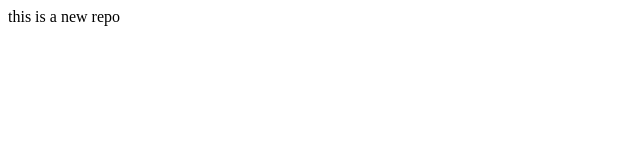
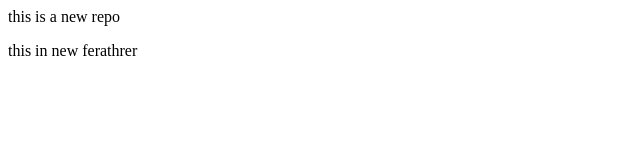
Before and after one commit to priti-kokare/localrepo, a plain HTML site: page index.html in a window 1280 px wide. Shown: the whole page, without its empty margins (0-640 px from the left). Drawn offline with Linux system fonts and the light colour scheme.

Commit message:
add new feature

```diff
--- a/index.html
+++ b/index.html
@@ -1 +1,2 @@
 <p>this is a new repo<p>
+    this in new ferathrer
```
